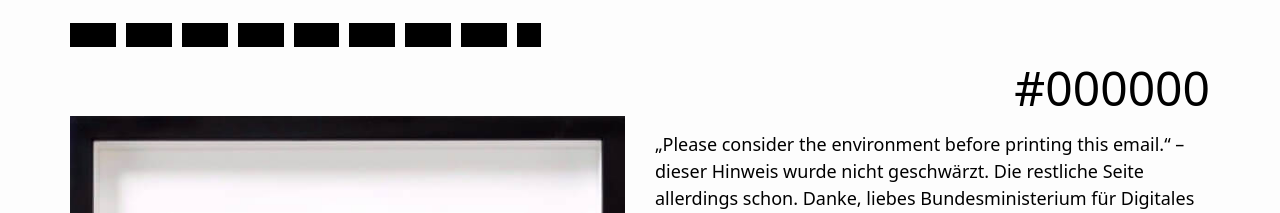
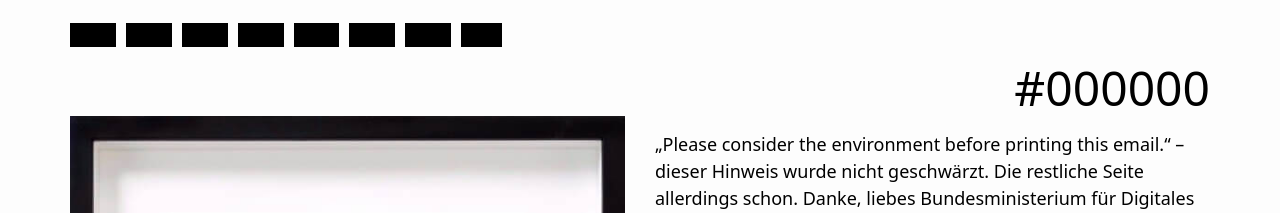
Before and after one commit to okfde/000000.limited, a Jekyll site: the page built from edition2022.html, in a window 1280 px wide. Shown: the top 213 px of the page. Built offline with Jekyll 4.4.1, drawn with Linux system fonts in a browser that asks for light colours; comment, search, counter and statistics services are not loaded.

Commit message:
Remove dead links to english pages

```diff
--- a/edition2019.html
+++ b/edition2019.html
@@ -7,9 +7,6 @@
 
 edition: 2019
 lang: DE
-otherlang:
-  lang: EN
-  url: /en/edition2019
 ---
 
 Die Vorlagen der Edition sind Antworten des schleswig-holsteinischen Bildungsministeriums auf Anfragen nach
--- a/edition2020.html
+++ b/edition2020.html
@@ -7,9 +7,6 @@
 
 edition: 2020
 lang: DE
-otherlang:
-  lang: EN
-  url: /en/edition2020
 ---
 
 Kaum ein netzpolitisches Thema hat dieses Jahr so stark die öffentliche Debatte geprägt wie die Corona-Warn-App. Die Bundesregierung hat hier endlich erstmals eine dezentrale Datenspeicherung und einen Open Source-Quellcode umgesetzt. Im Gegensatz dazu bietet der <a href="https://fragdenstaat.de/anfrage/vertrag-corona-app-deutsche-telekom-und-sap/513616/anhang/Vertrag%20SAP.pdf"></a>Vertrag zwischen dem Gesundheitsministerium und SAP</a> weitaus weniger Einblick. Ausgerechnet eine Passage zu Urheberrecht und Open Source schwärzte das Ministerium. Ob es die Ironie dabei begriff oder nicht – es qualifizierte sich damit für unsere Kunstedition 2020.
--- a/edition2021.html
+++ b/edition2021.html
@@ -7,9 +7,6 @@
 
 edition: 2021
 lang: DE
-otherlang:
-  lang: EN
-  url: /en/edition2021
 ---
 
 Wer bin ich und wenn ja wie viele? Das Bundeskriminalamt stellt sich im Rahmen der Grenzpolitik existenzielle Fragen. Die Behörde präsentierte auf einer Lobby-Konferenz der europäischen Grenzpolizei Frontex Überlegungen zum Morphen von Gesichtern, die sie schnell <a href="https://fragdenstaat.de/dokumente/8224-ts2_3/">zu grundsätzlichen Fragen führte</a>.
--- a/edition2022.html
+++ b/edition2022.html
@@ -5,11 +5,8 @@
 image: edition2022_framed.jpg
 caption: FragDenStaat 2022. Limitierte Klima-Edition. Giclée-Druck, mattes Papier, 30x40cm. Gerahmt.
 
-edition: 2021
+edition: 2022
 lang: DE
-otherlang:
-  lang: EN
-  url: /en/edition2022
 ---
 
 <p>„Please consider the environment before printing this email.“ – dieser Hinweis wurde nicht geschwärzt. Die restliche Seite allerdings schon. Danke, liebes Bundesministerium für Digitales und Verkehr, dass Sie uns dies dennoch im Namen der Informationsfreiheit ausgedruckt zugesandt haben.</p>
```
Also changed, not shown: edition2023.md (+0 -3 lines).
